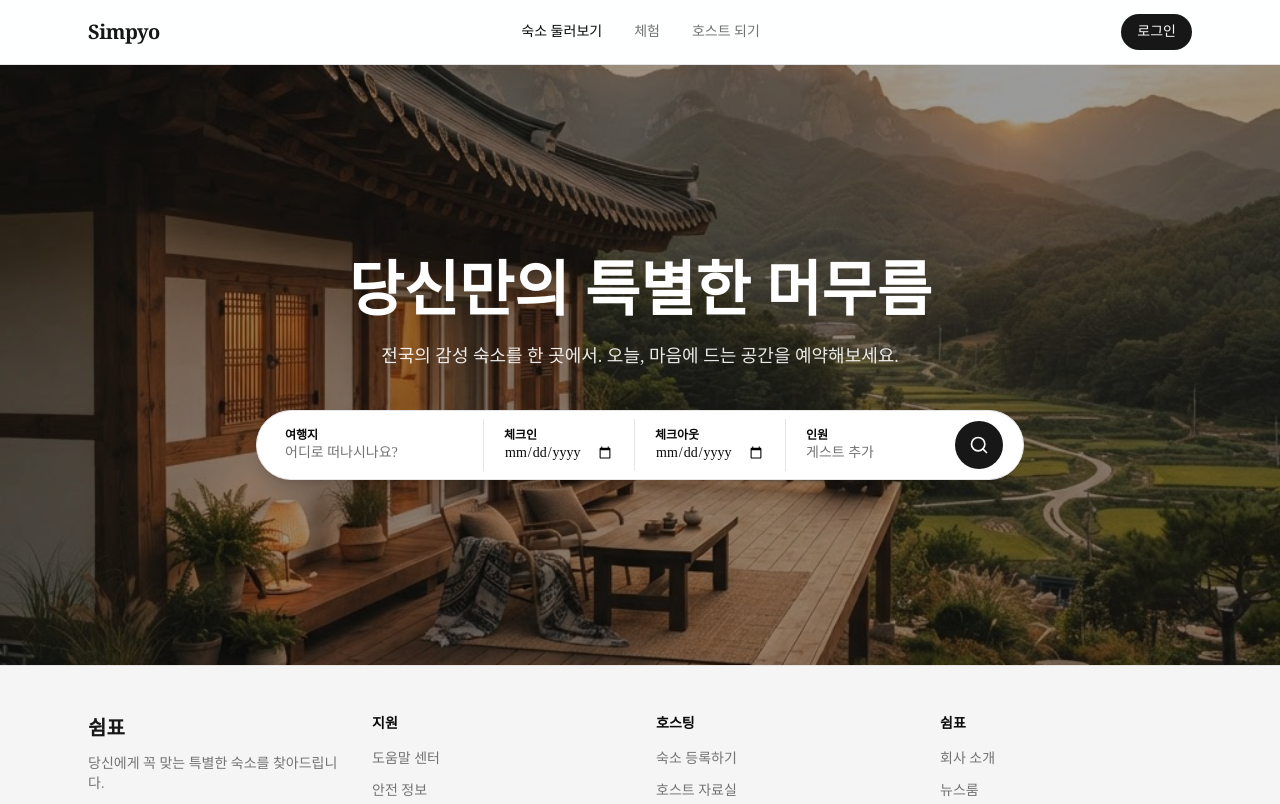
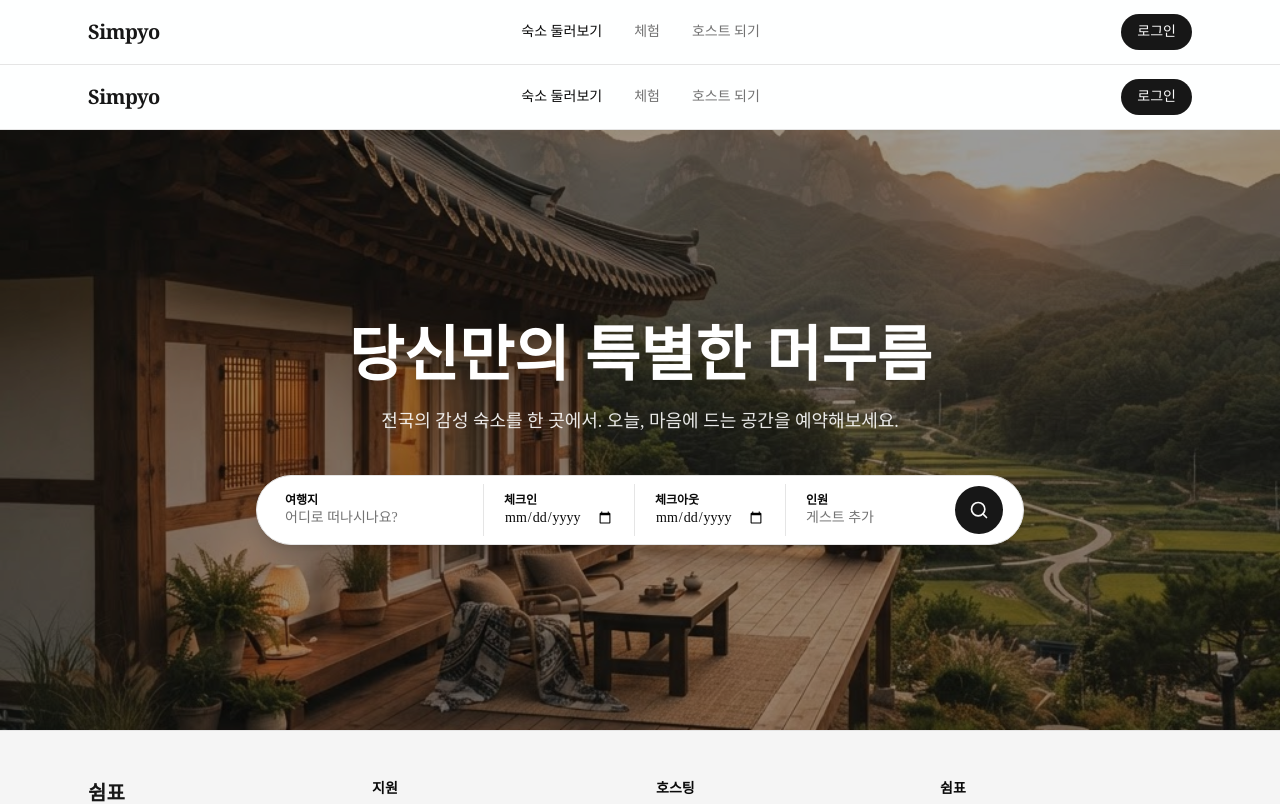
Before and after one commit to kod0751/Simpyo, a Next.js app: page / in a window 1280 px wide. Shown: the top 804 px of the page. Built offline with nearby package versions, Linux system fonts and the light colour scheme; no server answers.

Commit message:
feat(layout): (main) 라우트 그룹에 헤더/푸터 레이아웃 적용

```diff
--- /dev/null
+++ b/app/(main)/layout.tsx
@@ -0,0 +1,16 @@
+import { Footer } from "@/widgets/footer/ui/Footer";
+import { HeaderWrapper } from "@/widgets/header/ui/HeaderWrapper";
+
+export default function MainLayout({
+  children,
+}: Readonly<{
+  children: React.ReactNode;
+}>) {
+  return (
+    <>
+      <HeaderWrapper />
+      <main className="flex-1">{children}</main>
+      <Footer />
+    </>
+  );
+}
```
Also changed, not shown: app/(main)/page.tsx (renamed from app/page.tsx).
